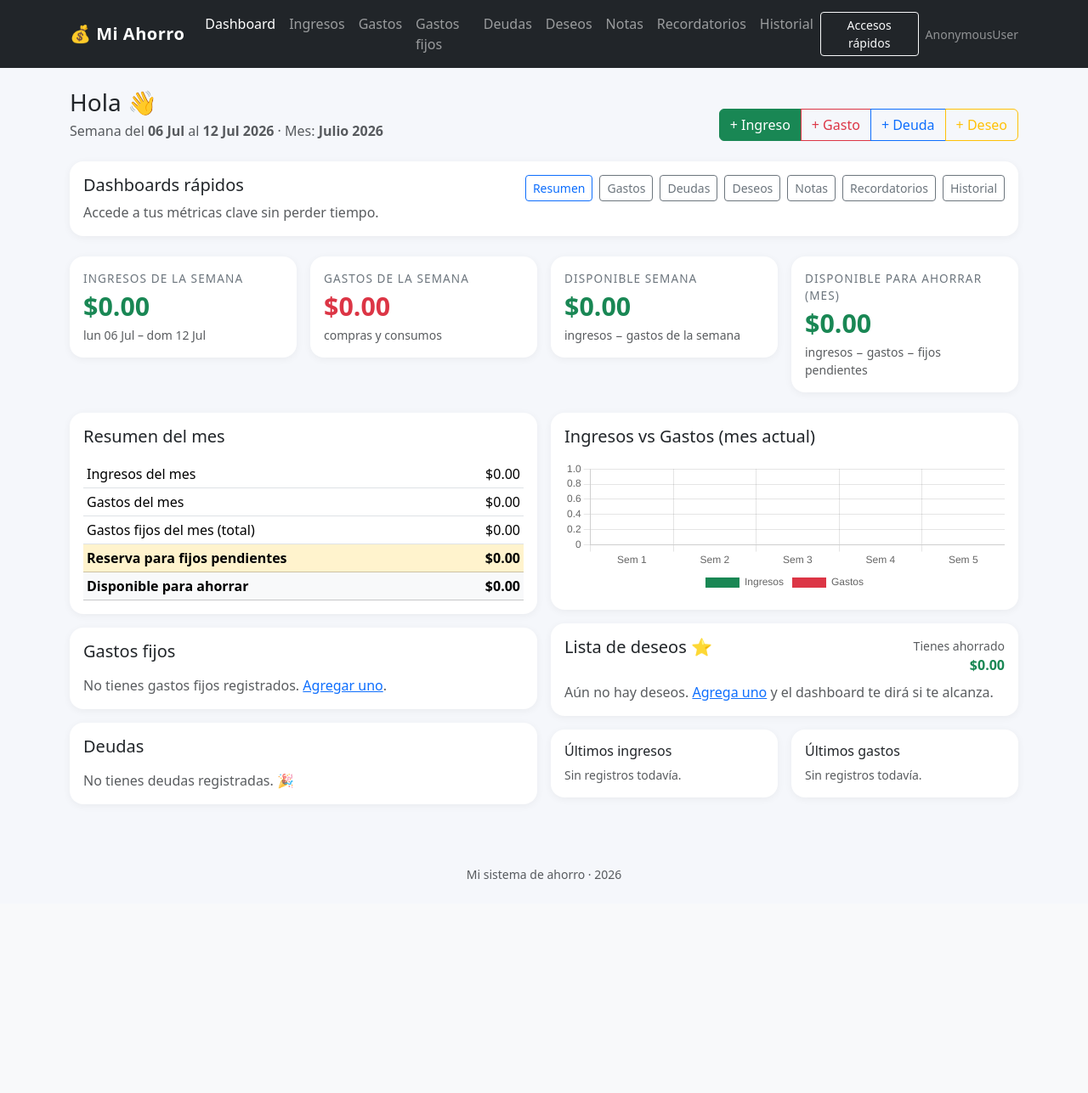
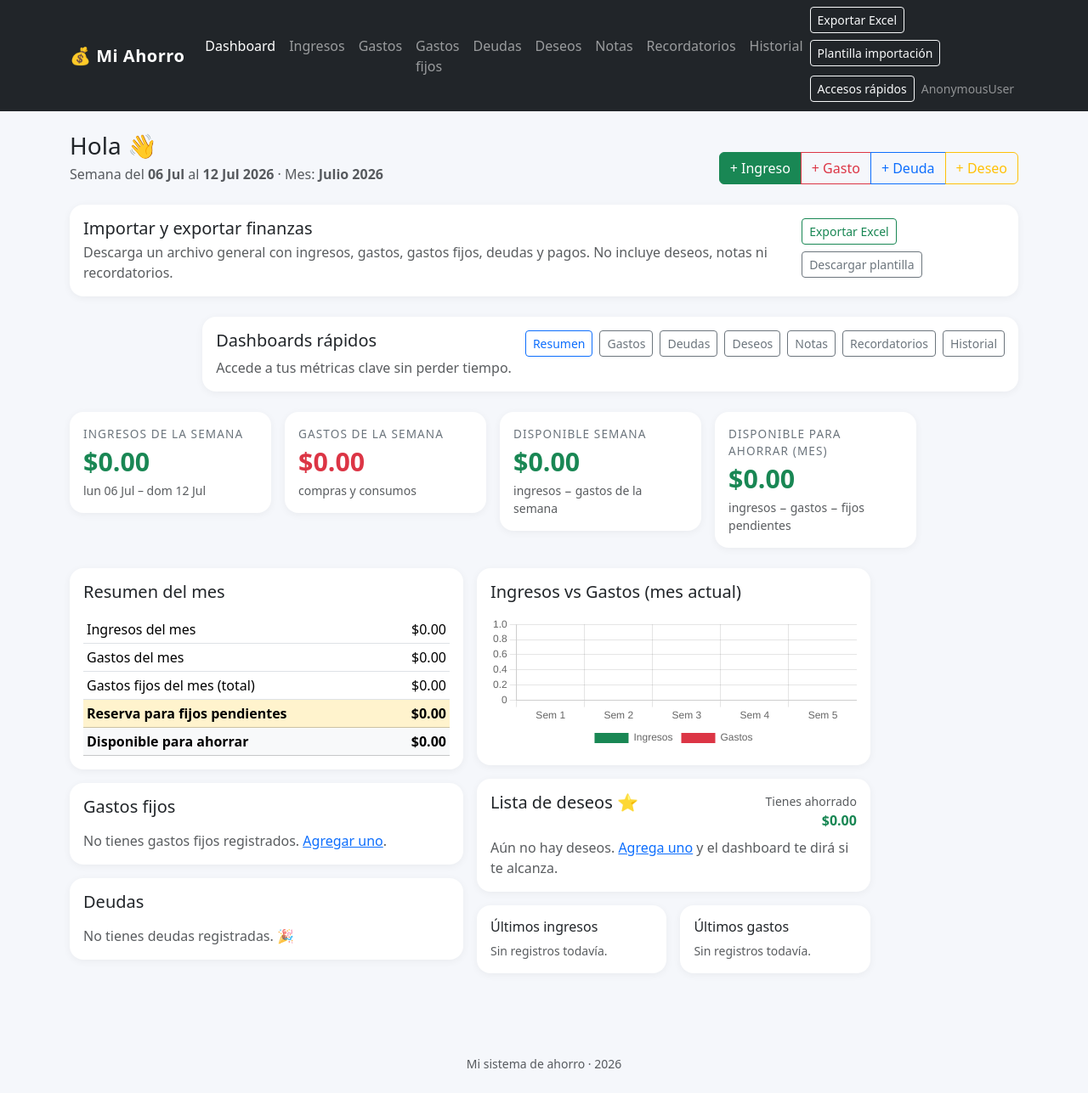
Before and after one commit to Starligth99/Bootstrap5aTIAEVND, a Django app: page / in a window 1280 px wide. Shown: the whole page at 85% size. Before the commit the page ends 1035 px from the top, so only its background shows below. Run offline with Django 5.2, Linux system fonts and the light colour scheme; data that the repository does not hold is empty; some libraries are stand-ins or nearby versions.

Commit message:
Add Excel export and import template for finances

```diff
--- a/ahorros/urls.py
+++ b/ahorros/urls.py
@@ -6,6 +6,8 @@ app_name = "ahorros"
 
 urlpatterns = [
     path("", views.dashboard, name="dashboard"),
+    path("exportar/excel/", views.exportar_excel, name="exportar_excel"),
+    path("importar/plantilla/", views.plantilla_importacion, name="plantilla_importacion"),
     # Ingresos
     path("ingresos/", views.ingresos_lista, name="ingresos"),
     path(
--- a/ahorros/views.py
+++ b/ahorros/views.py
@@ -1,15 +1,18 @@
 import calendar
 import json
-from datetime import date, timedelta
+from datetime import date, datetime, timedelta
 from decimal import Decimal
+from io import BytesIO
 
 from django.contrib import messages
 from django.db.models import Sum
-from django.http import HttpResponseRedirect
+from django.http import HttpResponse, HttpResponseRedirect
 from django.shortcuts import get_object_or_404, redirect, render
 from django.urls import reverse
 from django.utils import timezone
 from django.views.decorators.http import require_POST
+
+from openpyxl import Workbook
 
 from .forms import (
     DeseoForm,
@@ -62,6 +65,157 @@ def _ahorro_acumulado() -> Decimal:
         (d.saldo() for d in Deuda.objects.all()), Decimal("0")
     )
     return ingresos_tot - gastos_tot - saldos_deuda
+
+
+def _generar_excel_respuesta(nombre_archivo: str, workbook: Workbook) -> HttpResponse:
+    output = BytesIO()
+    workbook.save(output)
+    output.seek(0)
+    response = HttpResponse(output.read(), content_type="application/vnd.openxmlformats-officedocument.spreadsheetml.sheet")
+    response["Content-Disposition"] = f"attachment; filename={nombre_archivo}.xlsx"
+    return response
+
+
+def _normalizar_valor(valor):
+    if isinstance(valor, Decimal):
+        return float(valor)
+    if isinstance(valor, datetime):
+        if getattr(valor, "tzinfo", None) is not None:
+            valor = valor.astimezone(None).replace(tzinfo=None)
+        return valor.date() if valor.time() == datetime.min.time() else valor
+    if isinstance(valor, date) and not isinstance(valor, datetime):
+        return valor
+    if valor is None:
+        return ""
+    return valor
+
+
+def _agregar_hoja_con_datos(workbook: Workbook, nombre_hoja: str, columnas: list[tuple[str, str]], registros: list[dict]) -> None:
+    sheet = workbook.create_sheet(title=nombre_hoja)
+    for col_idx, (campo, titulo) in enumerate(columnas, start=1):
+        sheet.cell(row=1, column=col_idx, value=titulo)
+    for row_idx, registro in enumerate(registros, start=2):
+        for col_idx, (campo, _) in enumerate(columnas, start=1):
+            valor = _normalizar_valor(registro.get(campo))
+            sheet.cell(row=row_idx, column=col_idx, value=valor)
+
+
+def exportar_excel(request):
+    workbook = Workbook()
+    workbook.remove(workbook.active)
+
+    ingresos = list(
+        Ingreso.objects.all().values("fecha", "monto", "fuente", "nota", "creado_en")
+    )
+    gastos = list(
+        Gasto.objects.all().values("fecha", "monto", "categoria", "descripcion", "creado_en")
+    )
+    gastos_fijos = list(
+        GastoFijo.objects.all().values("nombre", "monto", "dia_pago", "activo", "nota")
+    )
+    deudas = list(
+        Deuda.objects.all().values("acreedor", "monto_original", "fecha", "plazo_meses", "nota")
+    )
+    pagos_deuda = list(
+        PagoDeuda.objects.all().values("deuda_id", "fecha", "monto", "nota")
+    )
+
+    resumen = [
+        {"concepto": "Ingresos totales", "valor": float(_sumar(Ingreso.objects.all()))},
+        {"concepto": "Gastos totales", "valor": float(_sumar(Gasto.objects.all()))},
+        {"concepto": "Gastos fijos totales", "valor": float(_sumar(GastoFijo.objects.all()))},
+        {"concepto": "Deudas registradas", "valor": Deuda.objects.count()},
+        {"concepto": "Pagos de deuda totales", "valor": float(_sumar(PagoDeuda.objects.all()))},
+    ]
+
+    _agregar_hoja_con_datos(
+        workbook,
+        "Resumen",
+        [("concepto", "Concepto"), ("valor", "Valor")],
+        resumen,
+    )
+    _agregar_hoja_con_datos(
+        workbook,
+        "Ingresos",
+        [("fecha", "Fecha"), ("monto", "Monto"), ("fuente", "Fuente"), ("nota", "Nota"), ("creado_en", "Creado en")],
+        ingresos,
+    )
+    _agregar_hoja_con_datos(
+        workbook,
+        "Gastos",
+        [("fecha", "Fecha"), ("monto", "Monto"), ("categoria", "Categoría"), ("descripcion", "Descripción"), ("creado_en", "Creado en")],
+        gastos,
+    )
+    _agregar_hoja_con_datos(
+        workbook,
+        "GastosFijos",
+        [("nombre", "Nombre"), ("monto", "Monto"), ("dia_pago", "Día de pago"), ("activo", "Activo"), ("nota", "Nota")],
+        gastos_fijos,
+    )
+    _agregar_hoja_con_datos(
+        workbook,
+        "Deudas",
+        [("acreedor", "Acreedor"), ("monto_original", "Monto original"), ("fecha", "Fecha"), ("plazo_meses", "Plazo meses"), ("nota", "Nota")],
+        deudas,
+    )
+    _agregar_hoja_con_datos(
+        workbook,
+        "PagosDeuda",
+        [("deuda_id", "ID deuda"), ("fecha", "Fecha"), ("monto", "Monto"), ("nota", "Nota")],
+        pagos_deuda,
+    )
+
+    return _generar_excel_respuesta("exportacion_general_finanzas", workbook)
+
+
+def plantilla_importacion(request):
+    workbook = Workbook()
+    workbook.remove(workbook.active)
+
+    _agregar_hoja_con_datos(
+        workbook,
+        "Instrucciones",
+        [("campo", "Campo"), ("descripcion", "Descripción")],
+        [
+            {"campo": "tipo", "descripcion": "Ingrese ingreso, gasto, gasto_fijo, deuda o pago_deuda"},
+            {"campo": "fecha", "descripcion": "Fecha en formato YYYY-MM-DD"},
+            {"campo": "monto", "descripcion": "Monto numérico con decimales"},
+            {"campo": "descripcion", "descripcion": "Texto libre para notas o detalle"},
+            {"campo": "referencia", "descripcion": "Nombre del acreedor, fuente o categoría"},
+        ],
+    )
+    _agregar_hoja_con_datos(
+        workbook,
+        "Ingresos",
+        [("fecha", "Fecha"), ("monto", "Monto"), ("fuente", "Fuente"), ("nota", "Nota")],
+        [],
+    )
+    _agregar_hoja_con_datos(
+        workbook,
+        "Gastos",
+        [("fecha", "Fecha"), ("monto", "Monto"), ("categoria", "Categoría"), ("descripcion", "Descripción")],
+        [],
+    )
+    _agregar_hoja_con_datos(
+        workbook,
+        "GastosFijos",
+        [("nombre", "Nombre"), ("monto", "Monto"), ("dia_pago", "Día de pago"), ("activo", "Activo"), ("nota", "Nota")],
+        [],
+    )
+    _agregar_hoja_con_datos(
+        workbook,
+        "Deudas",
+        [("acreedor", "Acreedor"), ("monto_original", "Monto original"), ("fecha", "Fecha"), ("plazo_meses", "Plazo meses"), ("nota", "Nota")],
+        [],
+    )
+    _agregar_hoja_con_datos(
+        workbook,
+        "PagosDeuda",
+        [("deuda_id", "ID deuda"), ("fecha", "Fecha"), ("monto", "Monto"), ("nota", "Nota")],
+        [],
+    )
+
+    return _generar_excel_respuesta("plantilla_importacion_finanzas", workbook)
 
 
 def dashboard(request):
--- a/requirements.txt
+++ b/requirements.txt
@@ -1,5 +1,6 @@
 asgiref==3.11.1
 Django==6.0.4
+openpyxl==3.1.5
 Pillow==10.1.1
 sqlparse==0.5.5
 tzdata==2026.1
--- a/templates/ahorros/dashboard.html
+++ b/templates/ahorros/dashboard.html
@@ -17,6 +17,23 @@
         <a class="btn btn-outline-primary" href="{% url 'ahorros:deudas' %}">+ Deuda</a>
         <a class="btn btn-outline-warning" href="{% url 'ahorros:deseos' %}">+ Deseo</a>
     </div>
+</div>
+
+<div class="card section-card p-3 mb-4">
+    <div class="d-flex flex-column flex-md-row justify-content-between align-items-start gap-2">
+        <div>
+            <h5 class="mb-1">Importar y exportar finanzas</h5>
+            <p class="text-muted mb-0">Descarga un archivo general con ingresos, gastos, gastos fijos, deudas y pagos. No incluye deseos, notas ni recordatorios.</p>
+        </div>
+        <div class="d-flex gap-2 flex-wrap">
+            <a class="btn btn-outline-success btn-sm" href="{% url 'ahorros:exportar_excel' %}">Exportar Excel</a>
+            <a class="btn btn-outline-secondary btn-sm" href="{% url 'ahorros:plantilla_importacion' %}">Descargar plantilla</a>
+        </div>
+    </div>
+</div>
+
+<div class="d-flex justify-content-between align-items-end flex-wrap mb-4">
+    <div>
 </div>
 
     <div class="row g-3 mb-4">
--- a/templates/base.html
+++ b/templates/base.html
@@ -38,7 +38,9 @@
                 <li class="nav-item"><a class="nav-link {% if request.resolver_match.url_name == 'recordatorios' %}active{% endif %}" href="{% url 'ahorros:recordatorios' %}">Recordatorios</a></li>
                 <li class="nav-item"><a class="nav-link {% if request.resolver_match.url_name == 'historial' %}active{% endif %}" href="{% url 'ahorros:historial' %}">Historial</a></li>
             </ul>
-            <div class="d-flex align-items-center gap-2">
+            <div class="d-flex align-items-center gap-2 flex-wrap">
+                <a class="btn btn-outline-light btn-sm" href="{% url 'ahorros:exportar_excel' %}">Exportar Excel</a>
+                <a class="btn btn-outline-light btn-sm" href="{% url 'ahorros:plantilla_importacion' %}">Plantilla importación</a>
                 <button class="btn btn-outline-light btn-sm" type="button" data-bs-toggle="offcanvas" data-bs-target="#quickAccess" aria-controls="quickAccess">
                     Accesos rápidos
                 </button>
```
Also changed, not shown: ahorros/tests.py (+17 -0 lines), media/evidencia/deseos/Captura_de_pantalla_2026-06-27_003647.png (added), media/evidencia/deseos/Captura_de_pantalla_2026-06-27_004017.png (added), media/evidencia/deseos/imagen_2026-07-05_112240173.png (added), media/evidencia/deseos/imagen_2026-07-05_132718853.png (added), media/evidencia/deseos/imagen_2026-07-05_132857861.png (added), media/evidencia/deseos/imagen_2026-07-06_230409798.png (added), media/evidencia/deseos/imagen_2026-07-06_232146708.png (added), media/evidencia/deseos/imagen_2026-07-06_232341687.png (added), media/evidencia/deseos/imagen_2026-07-06_232619495.png (added), media/evidencia/deseos/imagen_2026-07-06_233405039.png (added), media/evidencia/deseos/imagen_2026-07-06_233741636.png (added), media/evidencia/deseos/imagen_2026-07-06_234137143.png (added), media/evidencia/deseos/imagen_2026-07-07_152230319.png (added).
